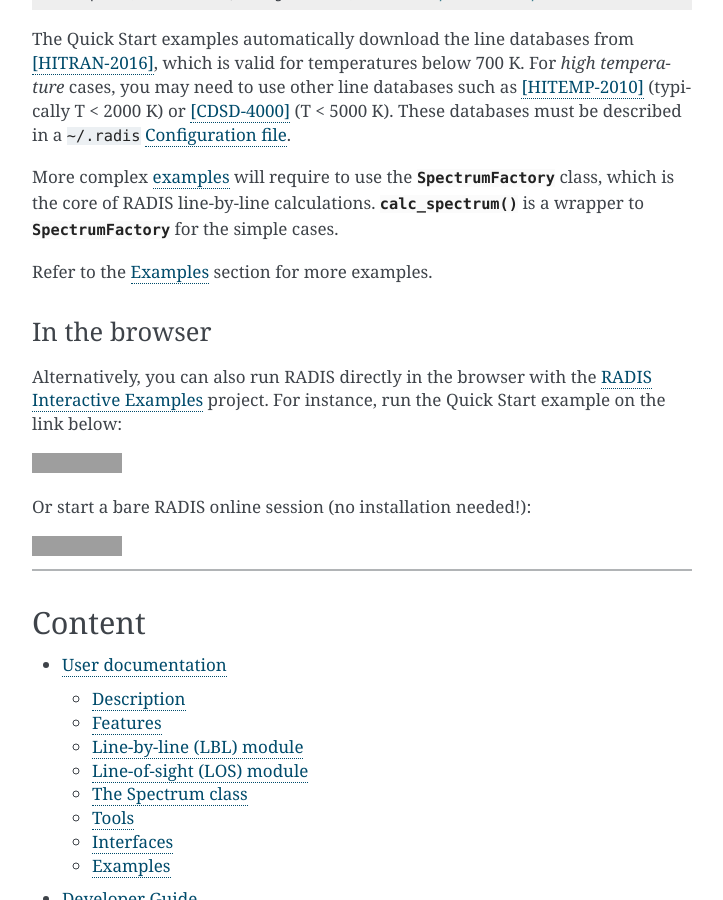
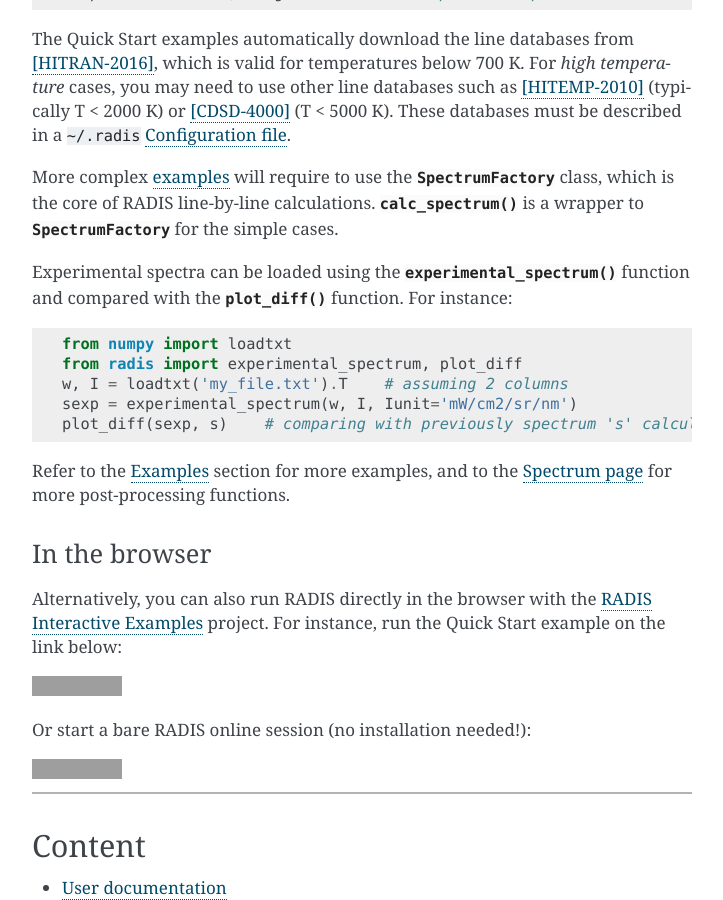
Before and after one commit to radis/radis, a Sphinx documentation site: the page built from docs/index.rst, in a window 1280 px wide and 900 px high, scrolled down 1589 px. Shown: the whole window, without its empty margins (388-1111 px from the left). Built offline with Sphinx 7.4.7, drawn with Linux system fonts in a browser that asks for light colours; pages that are not in the unit, such as notebooks, are missing from menus; grey boxes are pictures that could not be loaded.

Commit message:
(docs) improve docs of experimental_spectrum, and reference in first page

```diff
--- a/docs/index.rst
+++ b/docs/index.rst
@@ -78,7 +78,17 @@
 :py:func:`~radis.lbl.calc.calc_spectrum` is a wrapper to :py:class:`~radis.lbl.factory.SpectrumFactory`
 for the simple cases.
 
-Refer to the :ref:`Examples <label_examples>` section for more examples.
+Experimental spectra can be loaded using the :py:func:`~radis.spectrum.models.experimental_spectrum` function
+and compared with the :py:func:`~radis.spectrum.compare.plot_diff` function. For instance::
+
+    from numpy import loadtxt
+    from radis import experimental_spectrum, plot_diff
+    w, I = loadtxt('my_file.txt').T    # assuming 2 columns
+    sexp = experimental_spectrum(w, I, Iunit='mW/cm2/sr/nm')
+    plot_diff(sexp, s)    # comparing with previously spectrum 's' calculated previously
+
+Refer to the :ref:`Examples <label_examples>` section for more examples, and to the
+:ref:`Spectrum page <label_spectrum>` for more post-processing functions.
 
 In the browser
 --------------
```
Also changed, not shown: 1 other file.
